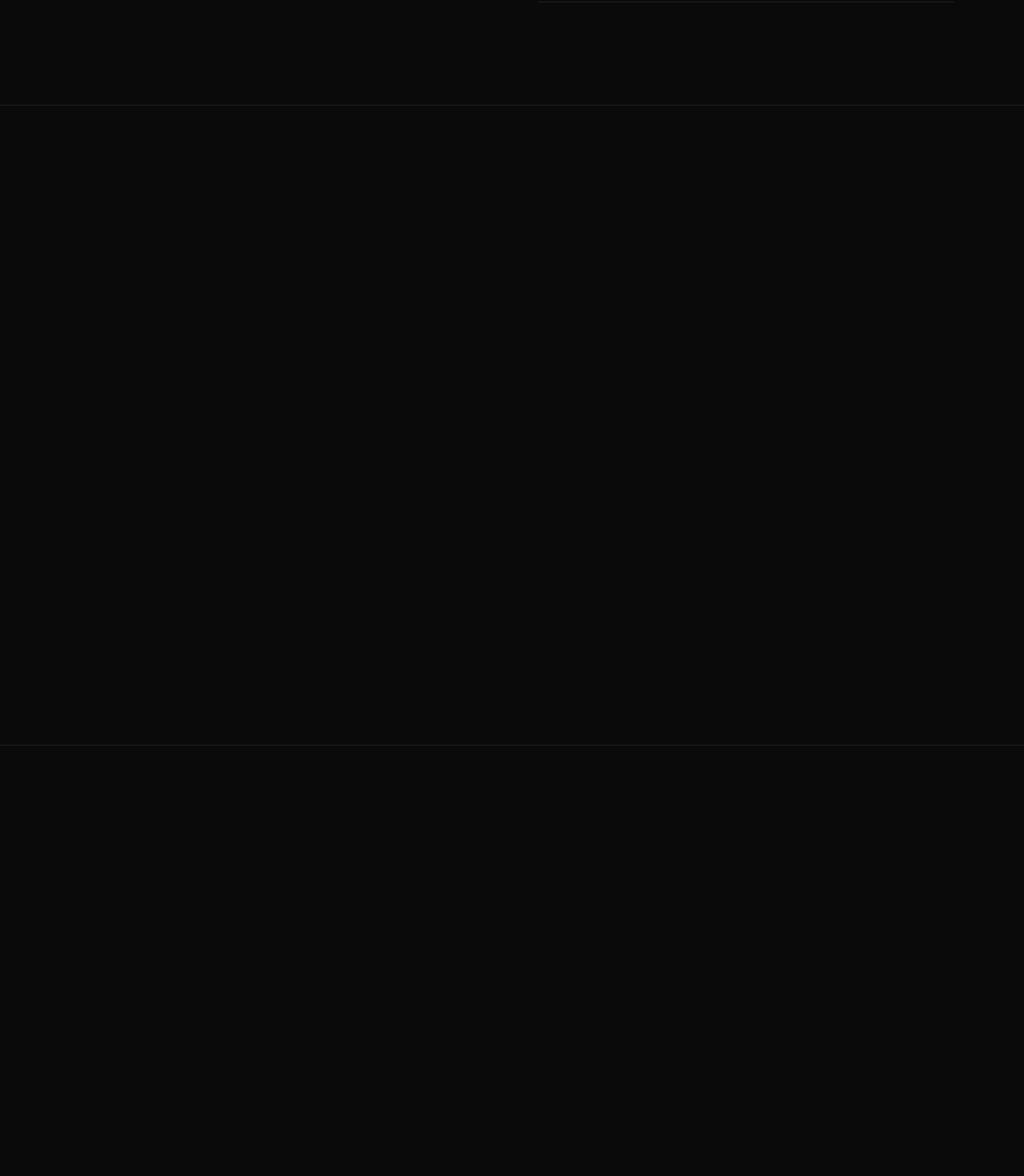
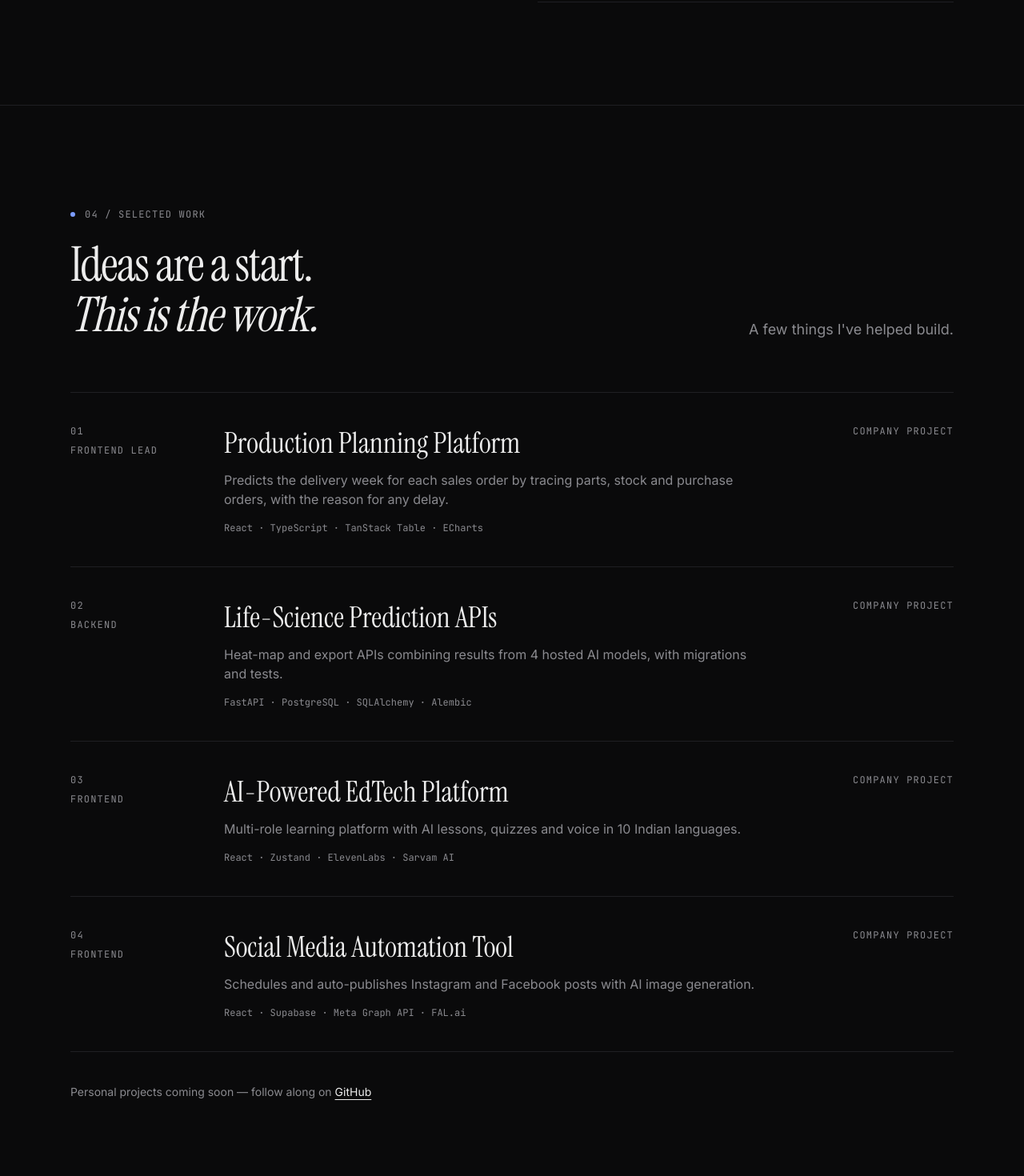
Before and after one commit to shaikabid776-ui/portfolio, a Next.js app: page / in a window 1280 px wide. Shown: the part 3140-4610 px from the top of the page at 80% size. Built offline with nearby package versions, Linux system fonts and the light colour scheme.

Commit message:
feat: add selected work section

```diff
--- a/src/app/page.tsx
+++ b/src/app/page.tsx
@@ -3,6 +3,7 @@ import Hero from "@/components/Hero";
 import HowIWork from "@/components/HowIWork";
 import Journey from "@/components/Journey";
 import Stats from "@/components/Stats";
+import Work from "@/components/Work";
 
 export default function Home() {
   return (
@@ -12,7 +13,7 @@ export default function Home() {
       <About />
       <Journey />
       <HowIWork />
-      <section id="work" className="min-h-screen border-t border-line" />
+      <Work />
       <section id="contact" className="min-h-screen border-t border-line" />
     </main>
   );
--- /dev/null
+++ b/src/components/Work.tsx
@@ -0,0 +1,113 @@
+import { ArrowUpRight } from "lucide-react";
+import Container from "@/components/ui/Container";
+import GitHubIcon from "@/components/ui/GitHubIcon";
+import Reveal from "@/components/ui/Reveal";
+import SectionHeading from "@/components/ui/SectionHeading";
+import SectionLabel from "@/components/ui/SectionLabel";
+import { focusRing } from "@/components/ui/focusRing";
+import { profile, work, type WorkItem } from "@/data/content";
+
+const rowStagger = 0.1;
+
+const iconLinkClassName = `text-muted transition-colors hover:text-accent motion-reduce:transition-none ${focusRing}`;
+
+export default function Work() {
+  return (
+    <section id="work" className="border-t border-line py-24 md:py-32">
+      <Container>
+        <Reveal className="md:flex md:items-end md:justify-between md:gap-16">
+          <div>
+            <SectionLabel index={work.index} label={work.label} />
+            <SectionHeading heading={work.heading} />
+          </div>
+          <p className="mt-6 text-lg text-muted md:mt-0">{work.intro}</p>
+        </Reveal>
+
+        <ol className="mt-16 divide-y divide-line border-y border-line">
+          {work.projects.map((project, index) => (
+            <li key={project.title} className="group">
+              <Reveal delay={index * rowStagger}>
+                <ProjectRow project={project} number={index + 1} />
+              </Reveal>
+            </li>
+          ))}
+        </ol>
+
+        <p className="mt-10 text-sm text-muted">
+          {work.note.text}{" "}
+          <a
+            href={profile.github}
+            target="_blank"
+            rel="noopener noreferrer"
+            className={`text-fg underline underline-offset-4 transition-colors hover:text-accent motion-reduce:transition-none ${focusRing}`}
+          >
+            {work.note.linkLabel}
+          </a>
+        </p>
+      </Container>
+    </section>
+  );
+}
+
+type ProjectRowProps = {
+  project: WorkItem;
+  number: number;
+};
+
+function ProjectRow({ project, number }: ProjectRowProps) {
+  return (
+    <div className="grid gap-4 py-10 transition-transform duration-300 ease-out md:grid-cols-[10rem_1fr_auto] md:gap-8 md:group-hover:translate-x-2 motion-reduce:transition-none motion-reduce:md:group-hover:translate-x-0">
+      <p className="flex gap-4 font-mono text-xs uppercase tracking-widest text-muted md:flex-col md:gap-2">
+        <span>{String(number).padStart(2, "0")}</span>
+        <span>{project.category}</span>
+      </p>
+
+      <div>
+        <h3 className="font-serif text-3xl leading-tight transition-colors duration-300 group-hover:text-accent motion-reduce:transition-none md:text-4xl">
+          {project.title}
+        </h3>
+        <p className="mt-3 max-w-2xl text-muted">{project.description}</p>
+        <p className="mt-4 font-mono text-xs text-muted">{project.tags.join(" · ")}</p>
+      </div>
+
+      <ProjectMeta project={project} />
+    </div>
+  );
+}
+
+function ProjectMeta({ project }: { project: WorkItem }) {
+  if (project.company) {
+    return (
+      <p className="font-mono text-xs uppercase tracking-widest text-muted">
+        {work.companyLabel}
+      </p>
+    );
+  }
+
+  return (
+    <div className="flex items-start gap-4">
+      {project.github && (
+        <a
+          href={project.github}
+          target="_blank"
+          rel="noopener noreferrer"
+          aria-label={`${work.githubLabel} – ${project.title}`}
+          className={iconLinkClassName}
+        >
+          <GitHubIcon className="size-5" />
+        </a>
+      )}
+      {project.live && (
+        <a
+          href={project.live}
+          target="_blank"
+          rel="noopener noreferrer"
+          aria-label={`${work.liveLabel} – ${project.title}`}
+          className={iconLinkClassName}
+        >
+          <ArrowUpRight aria-hidden="true" className="size-5" />
+        </a>
+      )}
+    </div>
+  );
+}
--- /dev/null
+++ b/src/components/ui/GitHubIcon.tsx
@@ -0,0 +1,17 @@
+type GitHubIconProps = {
+  className?: string;
+};
+
+// lucide-react no longer ships brand icons, so the GitHub mark is inlined.
+export default function GitHubIcon({ className }: GitHubIconProps) {
+  return (
+    <svg
+      viewBox="0 0 24 24"
+      fill="currentColor"
+      aria-hidden="true"
+      className={className}
+    >
+      <path d="M12 .5C5.65.5.5 5.65.5 12a11.5 11.5 0 0 0 7.86 10.92c.58.1.79-.25.79-.56v-2c-3.2.7-3.87-1.37-3.87-1.37-.53-1.33-1.28-1.69-1.28-1.69-1.05-.71.08-.7.08-.7 1.16.08 1.77 1.19 1.77 1.19 1.03 1.77 2.7 1.26 3.36.96.1-.75.4-1.26.73-1.55-2.55-.29-5.24-1.28-5.24-5.68 0-1.26.45-2.28 1.19-3.08-.12-.29-.52-1.46.11-3.05 0 0 .97-.31 3.17 1.18a11 11 0 0 1 5.77 0c2.2-1.49 3.17-1.18 3.17-1.18.63 1.59.23 2.76.11 3.05.74.8 1.19 1.82 1.19 3.08 0 4.41-2.69 5.38-5.25 5.67.41.36.78 1.06.78 2.14v3.17c0 .31.21.67.8.56A11.5 11.5 0 0 0 23.5 12C23.5 5.65 18.35.5 12 .5Z" />
+    </svg>
+  );
+}
--- a/src/data/content.ts
+++ b/src/data/content.ts
@@ -65,6 +65,21 @@ export type WorkItem = {
   github?: string;
   live?: string;
   image?: string;
+};
+
+export type WorkContent = {
+  index: string;
+  label: string;
+  heading: SectionHeadingContent;
+  intro: string;
+  companyLabel: string;
+  githubLabel: string;
+  liveLabel: string;
+  note: {
+    text: string;
+    linkLabel: string;
+  };
+  projects: WorkItem[];
 };
 
 export type NavigationLink = {
@@ -213,7 +228,22 @@ export const howIWork: HowIWorkContent = {
   ],
 };
 
-export const work: WorkItem[] = [
+export const work: WorkContent = {
+  index: "04",
+  label: "Selected work",
+  heading: {
+    lead: "Ideas are a start.",
+    emphasis: "This is the work.",
+  },
+  intro: "A few things I've helped build.",
+  companyLabel: "Company project",
+  githubLabel: "GitHub",
+  liveLabel: "Live site",
+  note: {
+    text: "Personal projects coming soon — follow along on",
+    linkLabel: "GitHub",
+  },
+  projects: [
     {
       title: "Production Planning Platform",
       category: "Frontend lead",
@@ -246,4 +276,5 @@ export const work: WorkItem[] = [
       tags: ["React", "Supabase", "Meta Graph API", "FAL.ai"],
       company: true,
     },
-];
+  ],
+};
```
Lines whose indentation alone changed are shown as unchanged.
